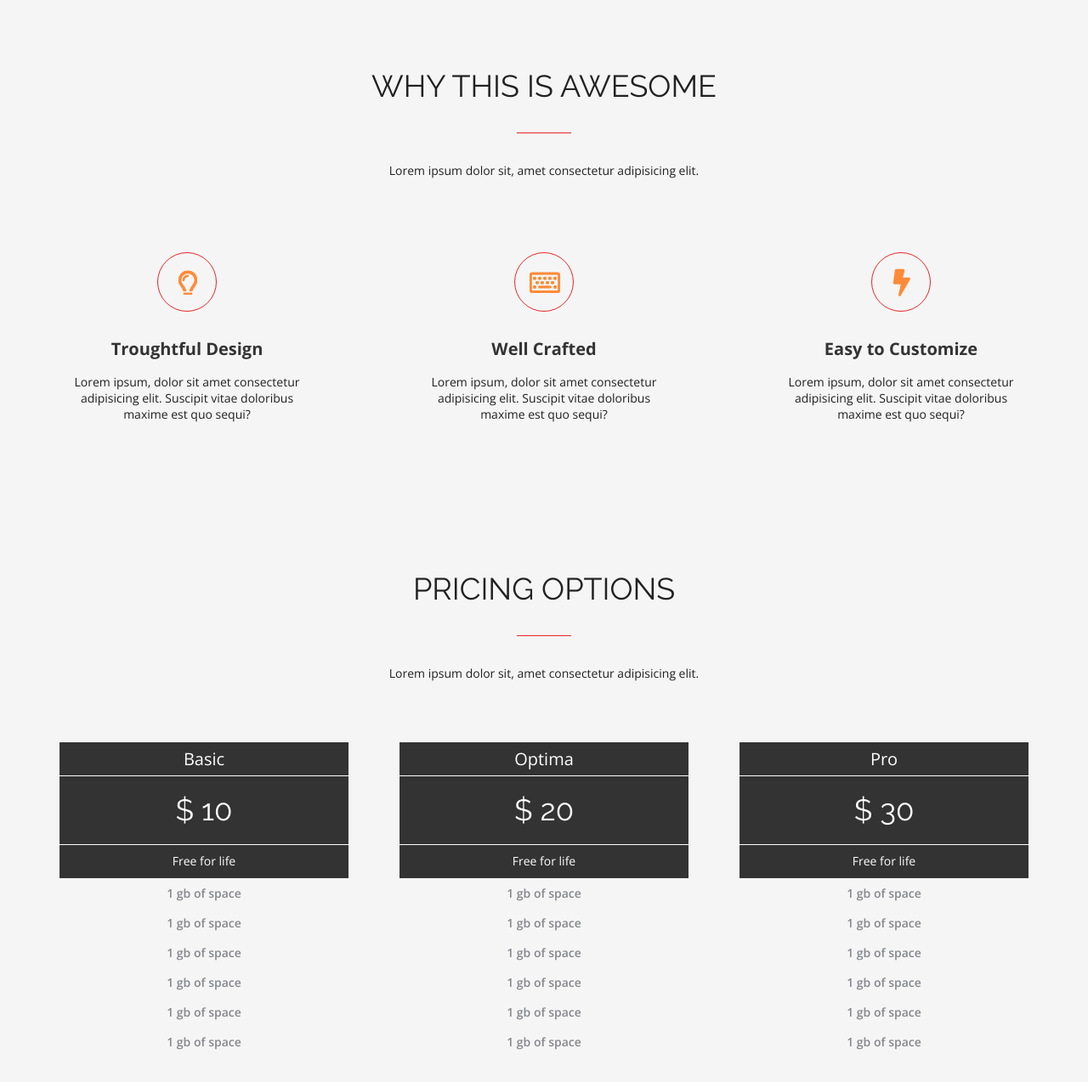
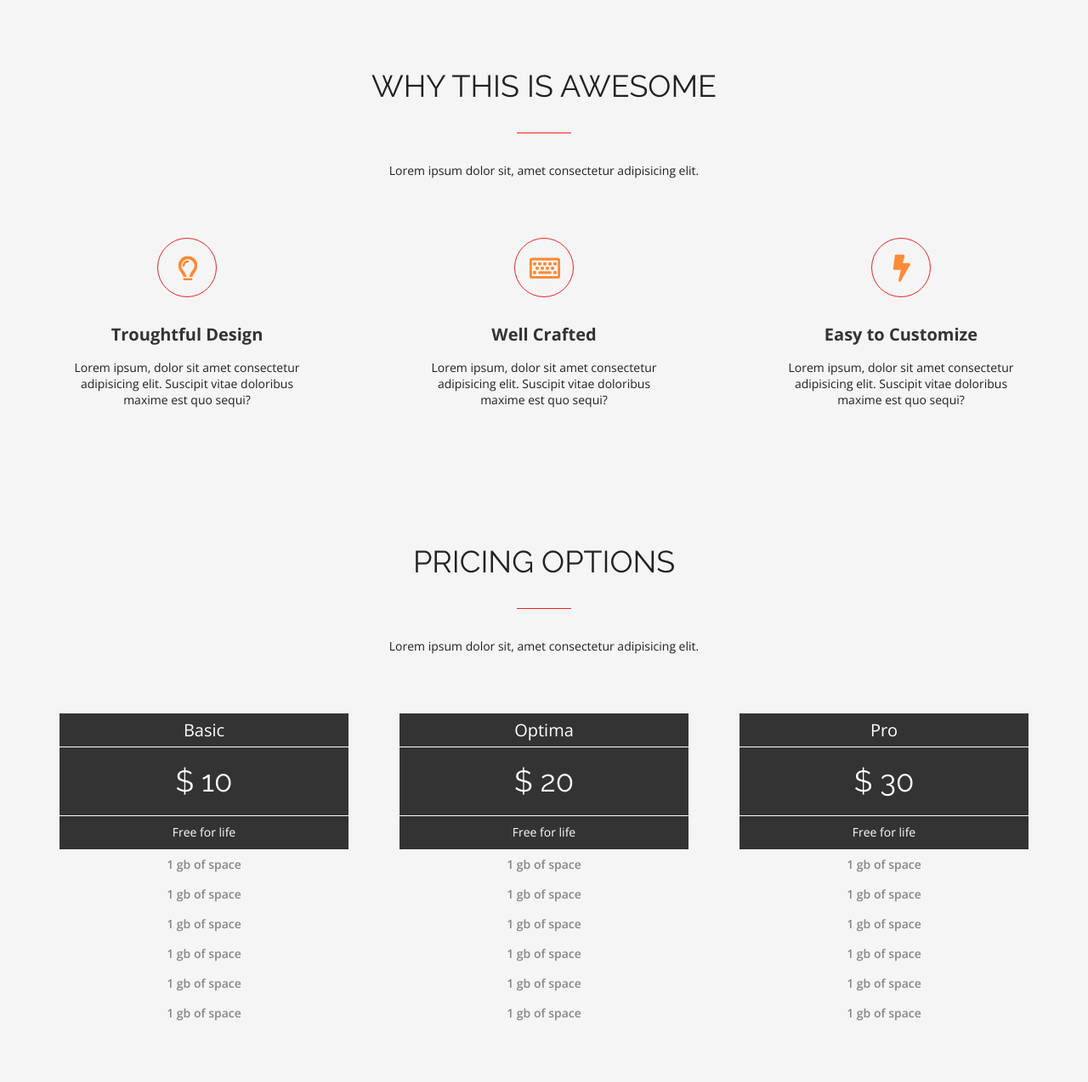
Before and after one commit to Korzun-Olga/FE25-CreateSection-Korzun-Olga, a plain HTML site: page index.html in a window 1280 px wide. Shown: the whole page at 85% size. Drawn offline with nearby package versions, Linux system fonts and the light colour scheme.

Commit message:
section_priving_2

```diff
--- a/css/awesome.css
+++ b/css/awesome.css
@@ -1,6 +1,6 @@
 .awesome-card {
   width: 300px;
-  margin: 15px;
+  margin: 30px 15px 0px;
 }
 .awesome-card-img {
   height: 70px;
--- a/css/index.css
+++ b/css/index.css
@@ -42,7 +42,7 @@ section {
   max-width: 650px;
   color: #86878b;
   margin: auto;
-  margin-bottom: 72px;
+  margin-bottom: 40px;
 }
 .subtitle p {
   text-align: center;
@@ -55,6 +55,7 @@ section {
   flex-flow: row wrap;
   margin: 0 -15px;
 }
+/* это флекс коробка, пишу ее один раз и она будет для двух секций применяться */
 p {
   font-family: Open Sans;
   font-size: 14px;
--- a/css/pricing.css
+++ b/css/pricing.css
@@ -1,6 +1,6 @@
 .pricing-card {
   width: 340px;
-  margin: 0 15px;
+  margin: 30px 15px 0px;
 }
 
 .pricing-list_item--name {
```
